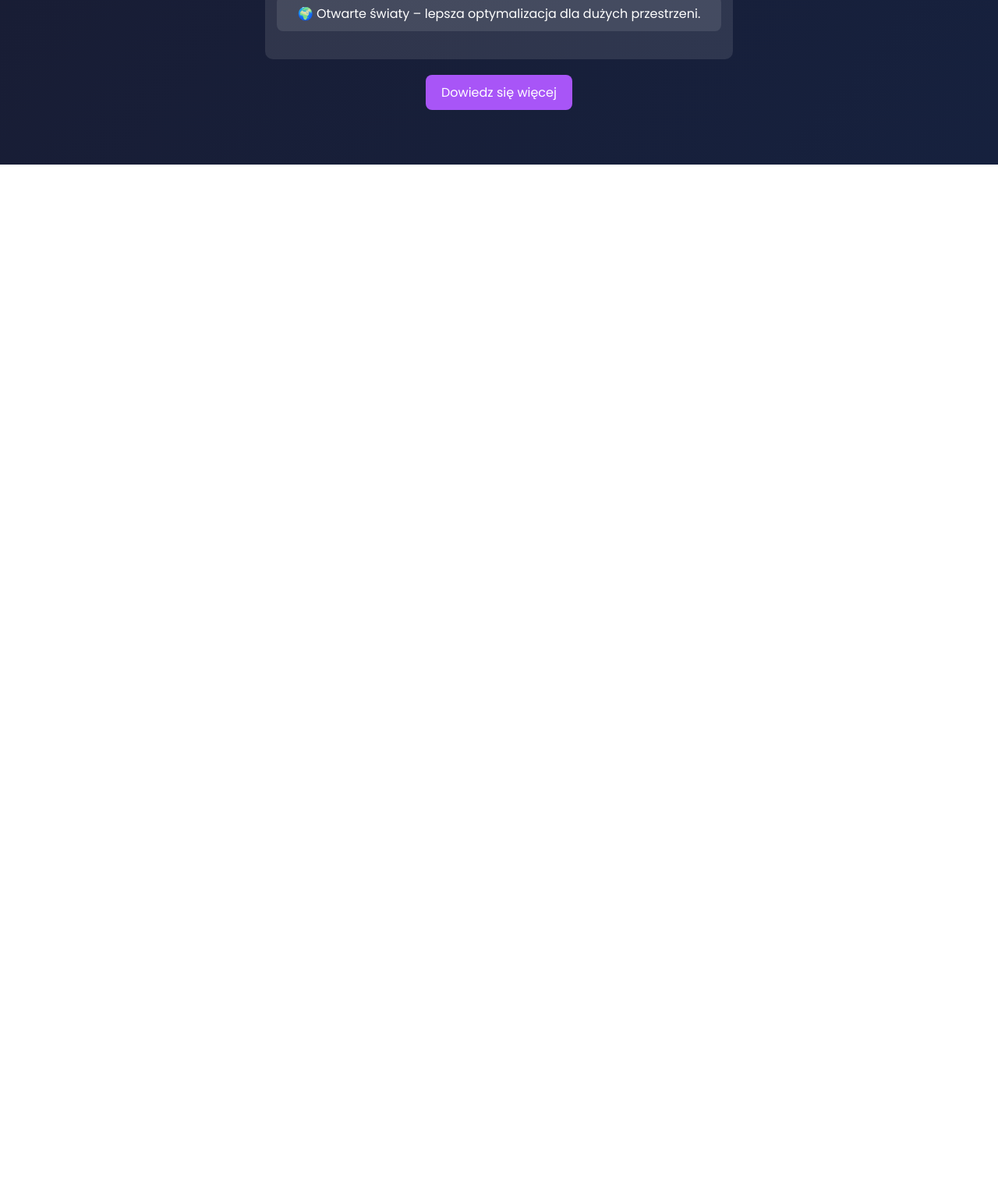
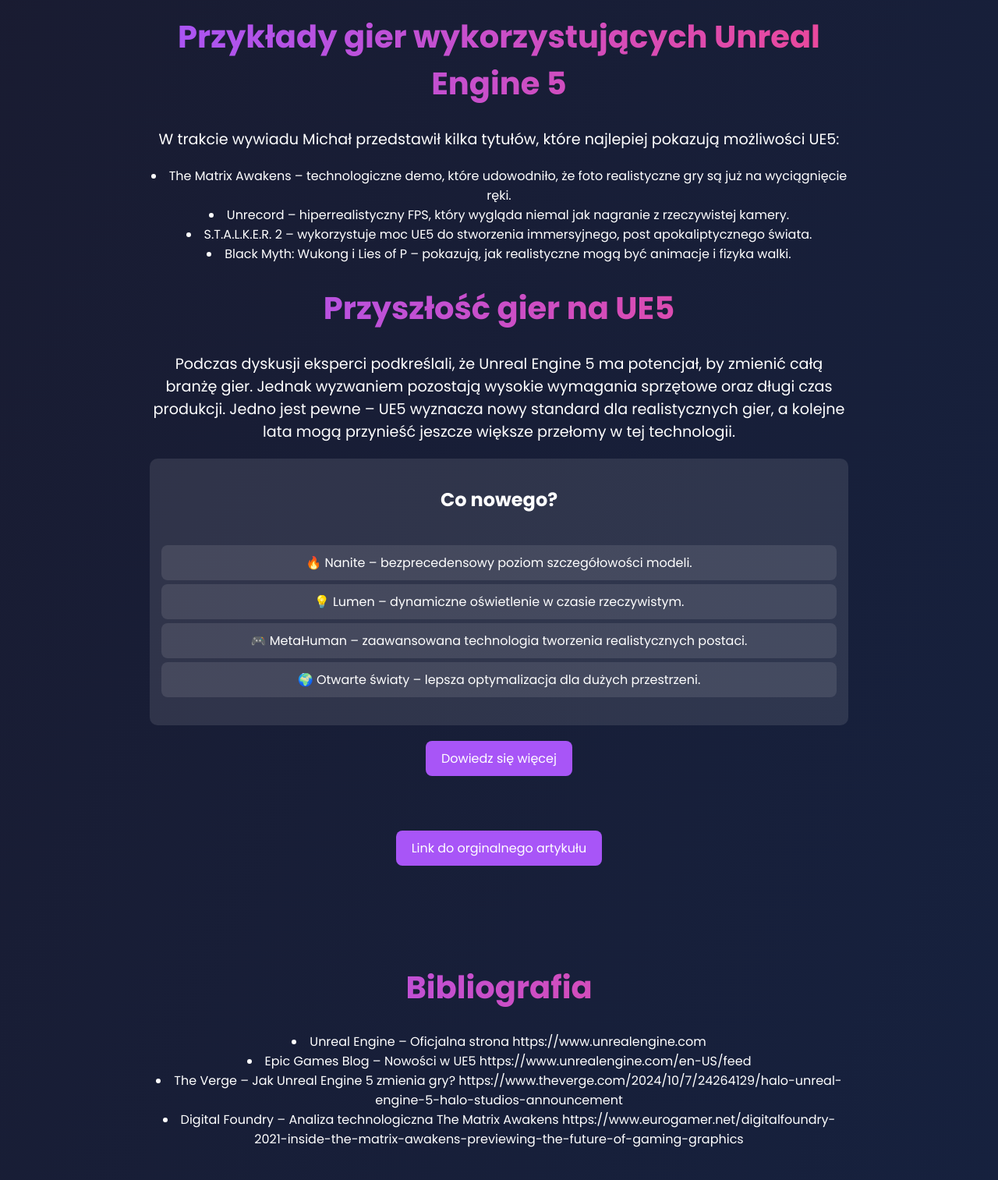
Before and after one commit to Kapel713/Artykul, a plain HTML site: page index.html in a window 1280 px wide. Shown: the part 1251-2764 px from the top of the page at 78% size. Before the commit the page ends 1462 px from the top, so only its background shows below. Drawn offline with Linux system fonts and the light colour scheme.

Commit message:
Add files via upload

```diff
--- a/index.html
+++ b/index.html
@@ -11,14 +11,29 @@
         <img src="unreal-logo.png" alt="Unreal Engine Logo" class="logo">
         <span class="nav-title">Unreal Engine 5</span>
     </nav>
+    <img src="unreal-logo.png" alt="Unreal Engine Logo" class="logoanim">
     <div class="container">
         <h1 class="title">Unreal Engine 5: Przyszłość Gier</h1>
         <p class="description">Unreal Engine 5 (UE5) to jeden z najbardziej zaawansowanych silników graficznych dostępnych na rynku. Dzięki nowym technologiom, takim jak Nanite, Lumen i MetaHuman, pozwala on twórcom osiągnąć niespotykany dotąd poziom realizmu.</p>
         <h1 class="title">Najważniejsze technologie Unreal Engine 5</h1>
-        <p class="description">Jednym z najciekawszych aspektów UE5 jest Nanite, czyli system mikro poligonowej geometrii. Pozwala on na renderowanie modeli o ogromnej liczbie detali bez potrzeby ich optymalizacji.Deweloperzy mogą używać zasobów o jakości filmowej, co przekłada się na hiperrealistyczne światy.
-Równie istotny jest Lumen, czyli dynamiczny system oświetlenia. Dzięki niemu światło w grach zachowuje się naturalnie, zmieniając się w czasie rzeczywistym i dostosowując do otoczenia.
-Z kolei MetaHuman Creator umożliwia generowanie realistycznych postaci, w tym szczegółowych animacji twarzy.
-Kolejną innowacją jest Chaos Physics, czyli nowy system fizyki, który pozwala na bardziej realistyczne reakcje obiektów i postaci na otoczenie. </p>
+        <p class="description">Jednym z najciekawszych aspektów UE5 jest <b>Nanite</b>, czyli system mikro poligonowej geometrii. Pozwala on na renderowanie modeli o ogromnej liczbie detali bez potrzeby ich optymalizacji. Deweloperzy mogą używać zasobów o jakości filmowej, co przekłada się na hiperrealistyczne światy.<br>
+                                Równie istotny jest <b>Lumen</b>, czyli dynamiczny system oświetlenia. Dzięki niemu światło w grach zachowuje się naturalnie, zmieniając się w czasie rzeczywistym i dostosowując do otoczenia.<br>
+                                Z kolei <b>MetaHuman Creator</b> umożliwia generowanie realistycznych postaci, w tym szczegółowych animacji twarzy.<br>
+                                Kolejną innowacją jest <b>Chaos Physics</b>, czyli nowy system fizyki, który pozwala na bardziej realistyczne reakcje obiektów i postaci na otoczenie.</p>
+        <h1 class="title">Przykłady gier wykorzystujących Unreal Engine 5</h1>
+        <p class="description">W trakcie wywiadu Michał przedstawił kilka tytułów, które najlepiej pokazują możliwości UE5:
+
+            <li>The Matrix Awakens – technologiczne demo, które udowodniło, że foto realistyczne gry są już na wyciągnięcie ręki.</li>
+
+            <li>Unrecord – hiperrealistyczny FPS, który wygląda niemal jak nagranie z rzeczywistej kamery.</li>
+
+            <li>S.T.A.L.K.E.R. 2 – wykorzystuje moc UE5 do stworzenia immersyjnego, post apokaliptycznego świata.</li>
+
+            <li>Black Myth: Wukong i Lies of P – pokazują, jak realistyczne mogą być animacje i fizyka walki.</li></p>
+            <h1 class="title">Przyszłość gier na UE5</h1>
+        <p class="description">Podczas dyskusji eksperci podkreślali, że Unreal Engine 5 ma potencjał, by zmienić całą branżę gier. Jednak wyzwaniem pozostają wysokie wymagania sprzętowe oraz długi czas produkcji.
+
+            Jedno jest pewne – UE5 wyznacza nowy standard dla realistycznych gier, a kolejne lata mogą przynieść jeszcze większe przełomy w tej technologii. </p>
         <div class="features">
             <h2>Co nowego?</h2>
             <div class="features-content">
@@ -32,6 +47,22 @@
         </div>
         <a href="https://www.unrealengine.com/" class="button">Dowiedz się więcej</a>
     </div>
+    <a class="button" href="https://zspsulechow-my.sharepoint.com/:w:/r/personal/kacper_baszczyn_cksulechow_pl/Documents/Artyku%C5%82.docx?d=waf47ffecbd7249b0967602243867e9e5&csf=1&web=1&e=nOsoSg">Link do orginalnego artykułu</a>
+    <div class="container">
+        <h1 class="titlebib" >Bibliografia</h1>
+        <p>
+            <li class="uganda">Unreal Engine – Oficjalna strona
+            https://www.unrealengine.com </li>
+
+            <li class="uganda">Epic Games Blog – Nowości w UE5
+            https://www.unrealengine.com/en-US/feed </li>
+
+            <li class="uganda">The Verge – Jak Unreal Engine 5 zmienia gry?
+            https://www.theverge.com/2024/10/7/24264129/halo-unreal-engine-5-halo-studios-announcement </li>
+
+            <li class="uganda">Digital Foundry – Analiza technologiczna The Matrix Awakens
+            https://www.eurogamer.net/digitalfoundry-2021-inside-the-matrix-awakens-previewing-the-future-of-gaming-graphics</li> </p>
+    </div>
     <script src="script.js"></script>
 </body>
 </html>
--- a/style.css
+++ b/style.css
@@ -1,5 +1,42 @@
 @import url('https://fonts.googleapis.com/css2?family=Poppins:wght@300;400;700&display=swap');
 
+@keyframes appear {
+    from {
+      opacity: 0;
+        transform: scale(0%);
+    }
+    to {
+      opacity: 1;
+      transform: scale(100%);
+    }
+  }
+  @keyframes disappear {
+    from {
+      opacity: 1;
+    }
+    to {
+      opacity: 0;
+    }
+  }
+  .block {
+    animation: appear linear;
+    animation-timeline: view();
+    animation-range: entry 0% cover 40%;
+  }
+.uganda{
+    animation: none;
+}
+.titlebib{
+    font-size: 2.5rem;
+    background: linear-gradient(to right, #a855f7, #ec4899);
+    -webkit-background-clip: text;
+    color: transparent;
+}
+li{
+    animation: appear linear;
+    animation-timeline: view();
+    animation-range: entry 0% cover 40%;
+}
 body {
     font-family: 'Poppins', sans-serif;
     background: linear-gradient(to bottom right, #1a1a2e, #16213e);
@@ -21,6 +58,15 @@
     left: 0;
 }
 
+.logoanim{
+    padding-top: 5%;
+    width:30%;
+
+    animation: disappear linear;
+    animation-timeline: view();
+    animation-range: entry 100% cover 100%;
+}
+
 .logo {
     height: 40px;
     margin-right: 10px;
@@ -32,7 +78,7 @@
 }
 
 .container {
-    max-width: 600px;
+    max-width: 70%;
     margin: 80px auto 50px;
     padding: 20px;
 }
@@ -42,11 +88,19 @@
     background: linear-gradient(to right, #a855f7, #ec4899);
     -webkit-background-clip: text;
     color: transparent;
+
+    animation: appear linear;
+    animation-timeline: view();
+    animation-range: entry 0% cover 40%;
 }
 
 .description {
     font-size: 1.2rem;
     margin-bottom: 20px;
+
+    animation: appear linear;
+    animation-timeline: view();
+    animation-range: entry 0% cover 40%;
 }
 
 .features {
```
